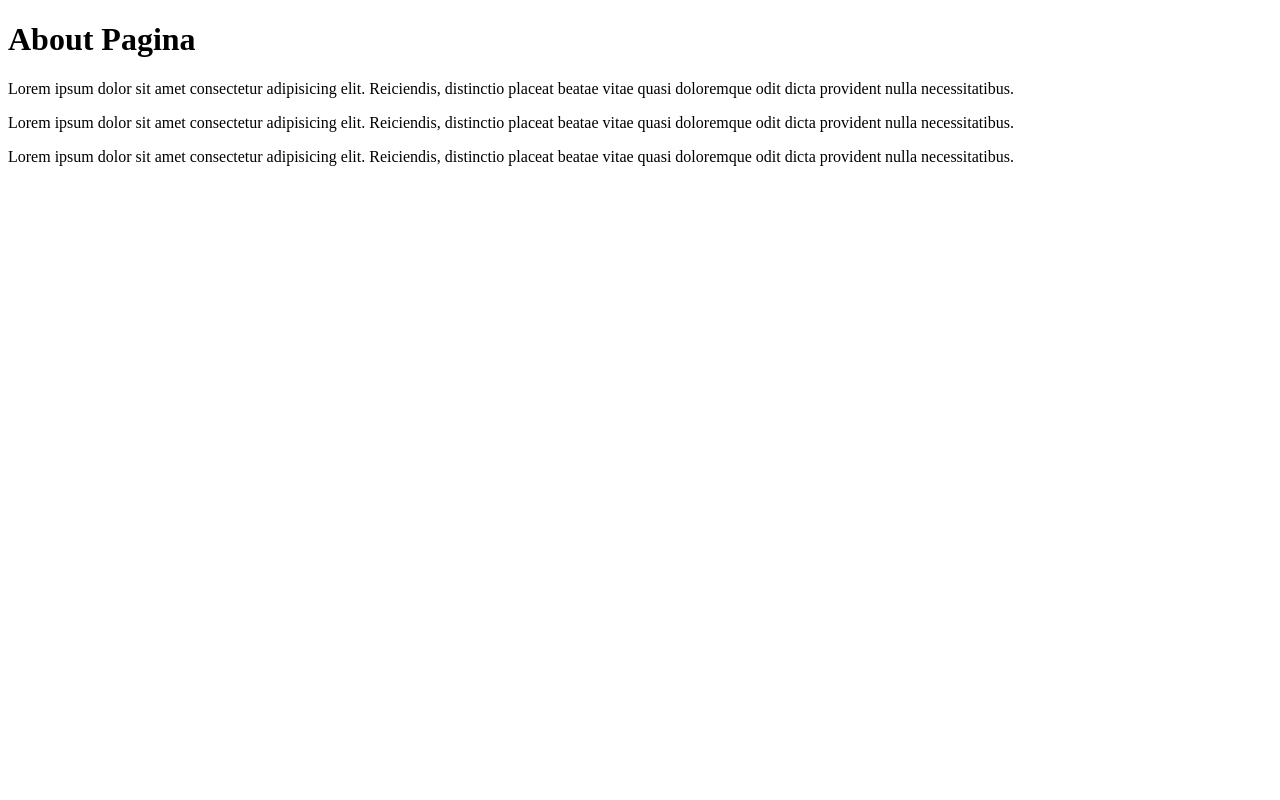
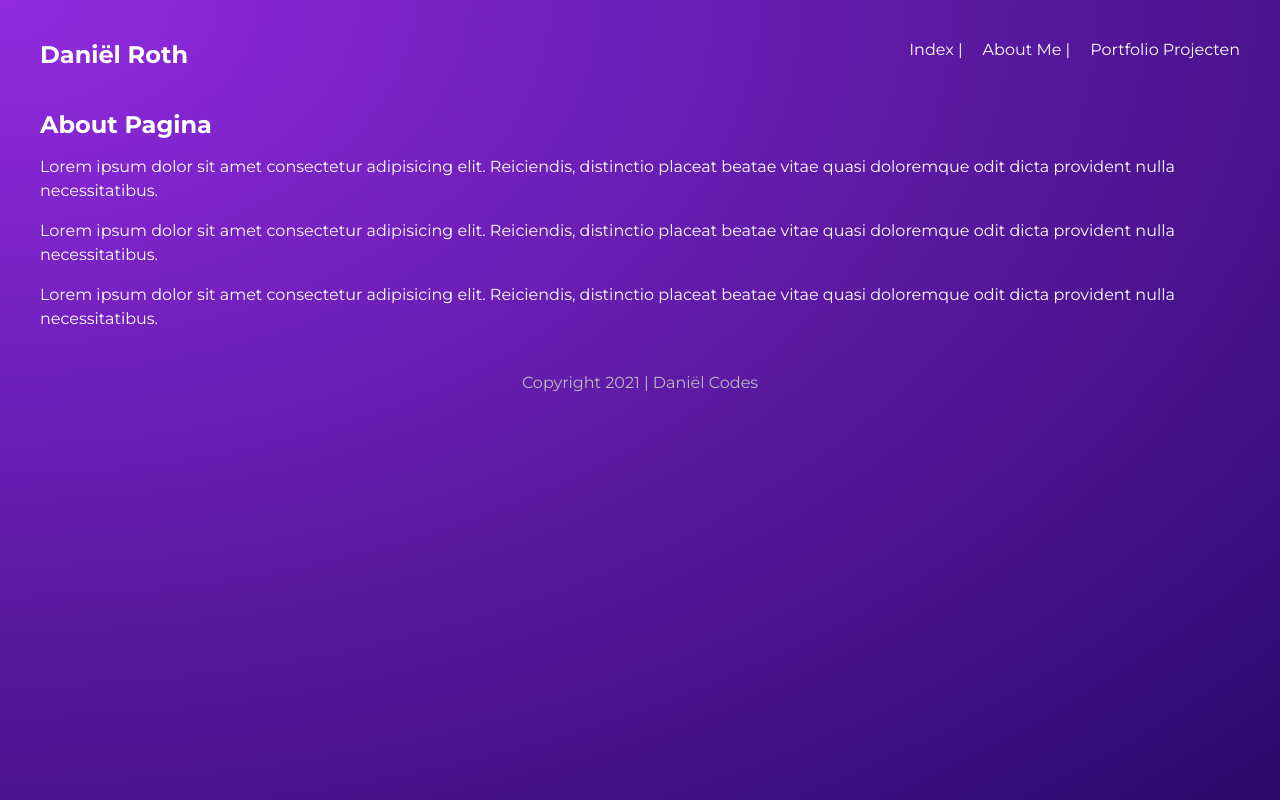
Before and after one commit to daniel1890/Gatsby-Portfolio-Site, a Gatsby site: page /about in a window 1280 px wide. Built offline with nearby package versions, Linux system fonts and the light colour scheme; Gatsby itself is replaced by a stand-in of ours.

Commit message:
Add Layout, add styles.css, add home.module.css

```diff
--- /dev/null
+++ b/src/components/Layout.js
@@ -0,0 +1,15 @@
+import React from "react"
+import Navbar from "./Navbar"
+import "../styles/global.css"
+
+export default function Layout({ children }) {
+  return (
+    <div class="layout">
+      <Navbar />
+      <div className="content">{children}</div>
+      <footer>
+        <p>Copyright 2021 | Daniël Codes</p>
+      </footer>
+    </div>
+  )
+}
--- a/src/pages/components/Navbar.js
+++ b/src/components/Navbar.js
@@ -6,9 +6,9 @@ export default function Navbar() {
     <nav>
       <h1>Daniël Roth</h1>
       <div className="links">
-        <Link to="../">Index</Link>
-        <Link to="../about">About Me</Link>
-        <Link to="../projects">Portfolio Projecten</Link>
+        <Link to="../">Index |</Link>
+        <Link to="../about"> About Me |</Link>
+        <Link to="../projects"> Portfolio Projecten</Link>
       </div>
     </nav>
   )
--- a/src/pages/about.js
+++ b/src/pages/about.js
@@ -1,9 +1,11 @@
 import React from "react"
+import Layout from "../components/Layout"
 
 export default function about() {
   return (
+    <Layout>
       <div>
-      <h1>About Pagina</h1>
+        <h2>About Pagina</h2>
         <p>
           Lorem ipsum dolor sit amet consectetur adipisicing elit. Reiciendis,
           distinctio placeat beatae vitae quasi doloremque odit dicta provident
@@ -20,5 +22,6 @@ export default function about() {
           nulla necessitatibus.
         </p>
       </div>
+    </Layout>
   )
 }
--- /dev/null
+++ b/src/styles/global.css
@@ -0,0 +1,55 @@
+@import url("https://fonts.googleapis.com/css2?family=Montserrat:wght@300;400;500;700&display=swap");
+
+* {
+  margin: 0;
+  padding: 0;
+  text-decoration: none;
+  font-family: "Montserrat";
+  color: white;
+}
+html,
+body {
+  min-height: 100%;
+}
+body {
+  background: radial-gradient(
+    at top left,
+    rgba(146, 43, 225, 1) 0%,
+    rgba(43, 9, 107, 1) 100%
+  );
+  background-repeat: no-repeat;
+}
+p {
+  margin: 16px auto;
+  line-height: 1.5em;
+}
+
+/* layout & nav  */
+.layout {
+  max-width: 1200px;
+  margin: 0 auto;
+}
+nav {
+  display: grid;
+  grid-template-columns: 1fr 1fr;
+  margin: 40px auto;
+}
+nav .links {
+  display: inline-block;
+  text-align: right;
+}
+nav a {
+  display: inline-block;
+  margin-left: 20px;
+  font-weight: 400;
+  padding-bottom: 8px;
+  border-bottom: 3px solid transparent;
+}
+nav a:hover {
+  border-color: white;
+}
+footer p {
+  text-align: center;
+  color: #bbb;
+  margin: 40px auto;
+}
```
Also changed, not shown: src/pages/404.js (+7 -4 lines), src/pages/index.js (+5 -3 lines), src/pages/projects/index.js (+8 -3 lines), src/pages/projects/test.js (deleted, +0 -10 lines), src/styles/home.module.css (added, +22 -0 lines), README.md. Lines whose indentation alone changed are shown as unchanged.
